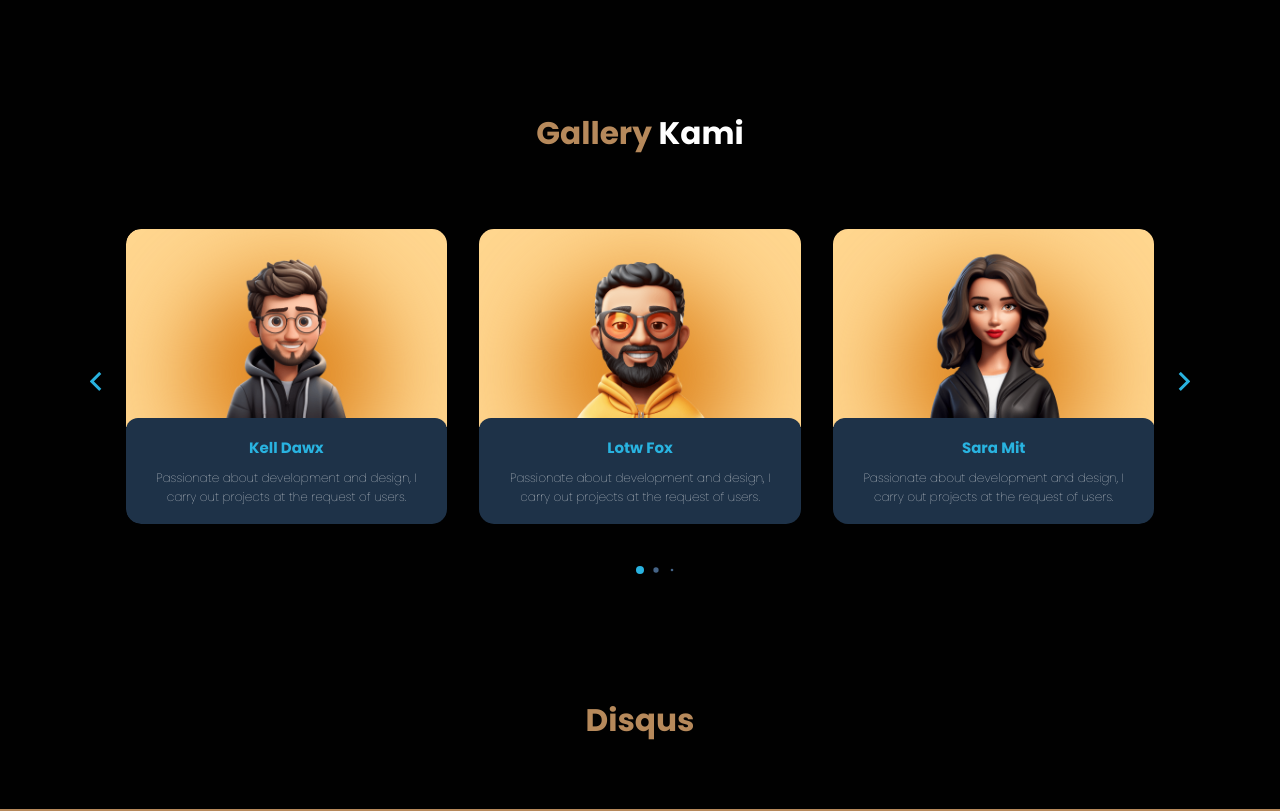
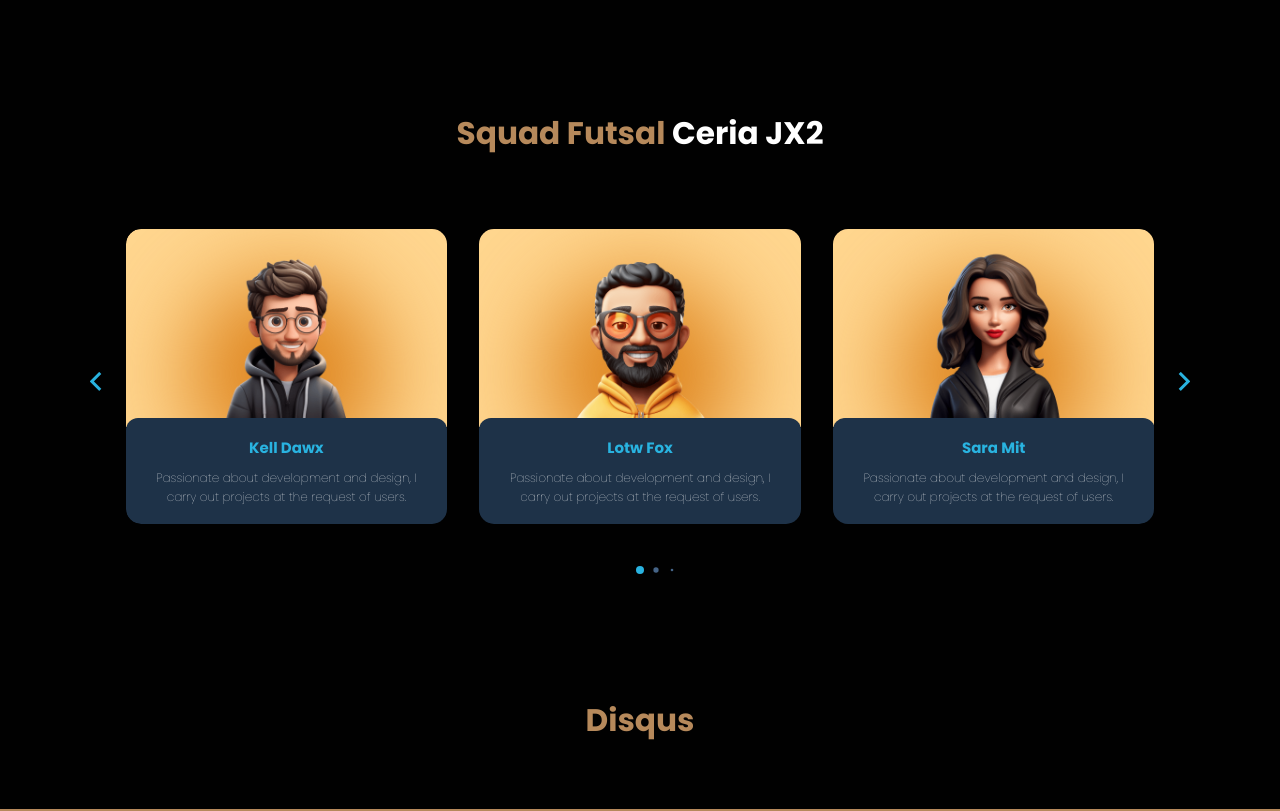
Before and after one commit to futsalceriajx2/futsalceriajx2.github.io, a plain HTML site: page index.html in a window 1280 px wide. Shown: the part 1380-2191 px from the top of the page. Drawn offline with nearby package versions, Linux system fonts and the light colour scheme; some packages are replaced by stand-ins of ours; a script that the page names is missing; a web font is replaced by a local one.

Commit message:
edit text span

```diff
--- a/index.html
+++ b/index.html
@@ -94,7 +94,7 @@
 
   <!-- Menu Section start -->
   <section id="menu" class="menu">
-    <h2><span>Gallery</span> Kami</h2>
+    <h2><span>Squad Futsal</span> Ceria JX2</h2>
 
     <div class="card__container swiper">
       <div class="card__content">
```
